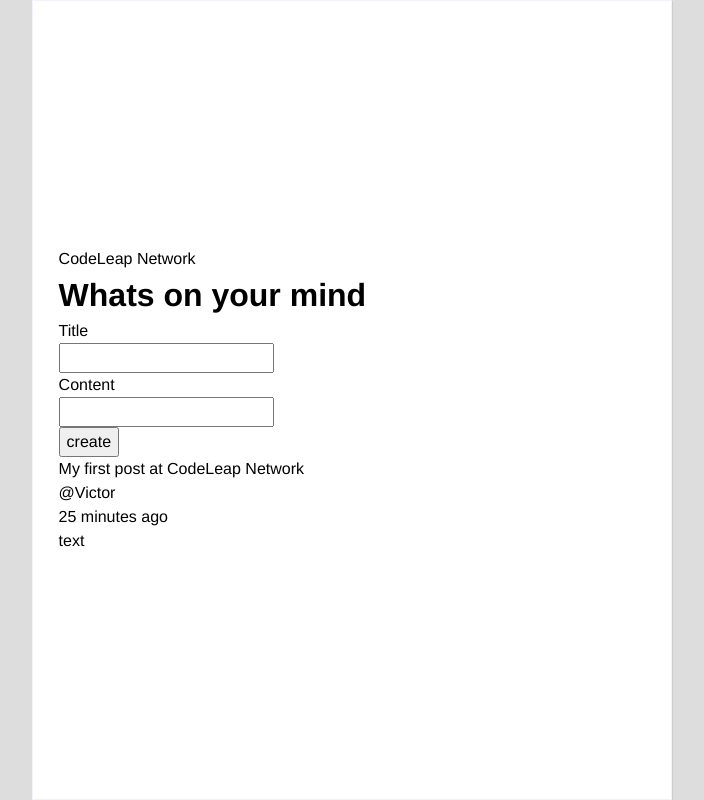
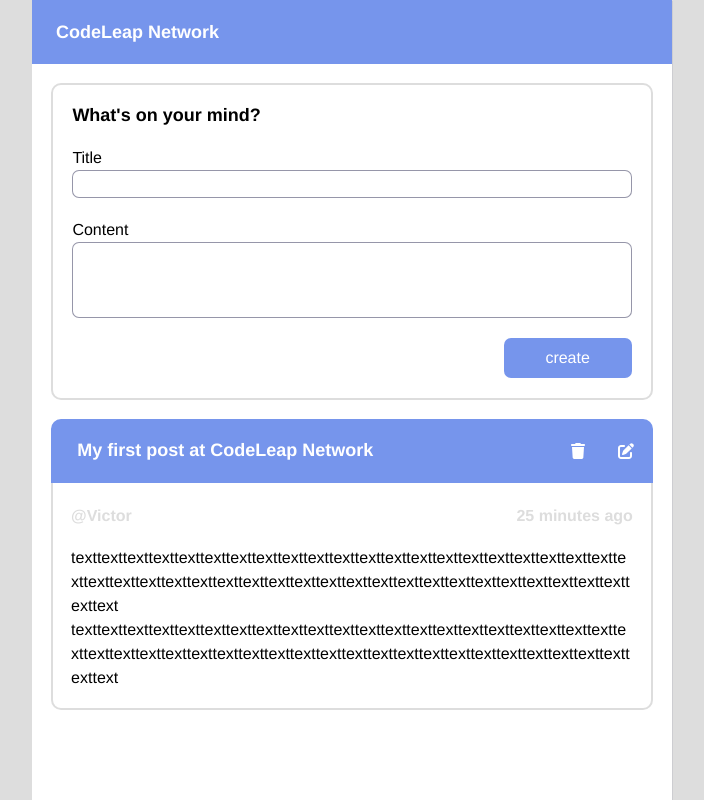
Before and after one commit to gtretow/secret, a React (Vite) app: page /mainScreen in a window 1280 px wide. Shown: the whole page, without its empty margins (288-992 px from the left). Built offline with nearby package versions, Linux system fonts and the light colour scheme.

Commit message:
pages created

```diff
--- a/package.json
+++ b/package.json
@@ -9,7 +9,11 @@
     "preview": "vite preview"
   },
   "dependencies": {
+    "@fortawesome/free-solid-svg-icons": "^6.4.0",
+    "@fortawesome/react-fontawesome": "^0.2.0",
     "axios": "^1.3.5",
+    "babel-plugin-macros": "^3.1.0",
+    "font-awesome": "^4.7.0",
     "react": "^18.2.0",
     "react-dom": "^18.2.0",
     "react-router-dom": "^6.10.0",
--- /dev/null
+++ b/src/Components/CreateCard/CreateCard.jsx
@@ -0,0 +1,22 @@
+import React from "react";
+import * as S from "./styled";
+import Button from "../../Components/Button/Button";
+
+export default function CreateCard() {
+  return (
+    <S.CardWrapper>
+      <S.BlackText>What's on your mind?</S.BlackText>
+      <S.InputContainer>
+        <p>Title</p>
+        <S.TitleInput></S.TitleInput>
+      </S.InputContainer>
+      <S.InputContainer>
+        <p>Content</p>
+        <S.ContentInput></S.ContentInput>
+      </S.InputContainer>
+      <S.ButtonContainer>
+        <Button>create</Button>
+      </S.ButtonContainer>
+    </S.CardWrapper>
+  );
+}
--- /dev/null
+++ b/src/Components/CreateCard/styled.js
@@ -0,0 +1,44 @@
+import styled from "styled-components";
+import { COLORS } from "../../styles/Constants";
+
+export const BlackText = styled.h2`
+  color: ${COLORS.black};
+  font-size: 18px;
+  margin: 3% 0 3% 0;
+`;
+
+export const CardWrapper = styled.div`
+  display: flex;
+  flex-direction: column;
+  border: 2px solid ${COLORS.gray};
+  border-radius: 10px;
+  margin: 0 3% 3% 3%;
+  padding: 0 3% 0 3%;
+`;
+
+export const TitleInput = styled.input`
+  width: 100%;
+  border-radius: 7px;
+  border: 1px solid ${COLORS.transparentGray75};
+`;
+
+export const ContentInput = styled.input`
+  width: 100%;
+  height: 150px;
+  border-radius: 7px;
+  border: 1px solid ${COLORS.transparentGray75};
+`;
+
+export const ButtonContainer = styled.div`
+  height: 40px;
+  display: flex;
+  justify-content: end;
+  margin-bottom: 20px;
+`;
+
+export const InputContainer = styled.div`
+  max-height: 100px;
+  display: flex;
+  flex-direction: column;
+  margin-bottom: 20px;
+`;
--- a/src/Components/EditScreen/styled.js
+++ /dev/null
@@ -1,2 +0,0 @@
-import styled from "styled-components";
-import { COLORS } from "../../styles/Constants";
--- a/src/Components/EditScreen/EditScreen.jsx
+++ b/src/Components/Modal/Modal.jsx
@@ -1,5 +1,5 @@
 import React from "react";
 
-export default function EditScreen() {
+export default function Modal() {
   return <div>EditScreen</div>;
 }
--- /dev/null
+++ b/src/Components/Modal/styled.js
@@ -0,0 +1,13 @@
+import styled from "styled-components";
+import { COLORS } from "../../styles/Constants";
+
+export const Modal = styled.div`
+  z-index: auto;
+  display: ${({ show }) => (show ? "block" : "none")};
+  position: fixed;
+  top: 0;
+  left: 0;
+  height: 100vh;
+  width: 100vw;
+  background: rgba(0, 0, 0, 0.5);
+`;
--- /dev/null
+++ b/src/Components/PostedCard/PostedCard.jsx
@@ -0,0 +1,29 @@
+import React from "react";
+import * as S from "./styled";
+import { FontAwesomeIcon } from "@fortawesome/react-fontawesome";
+import { faTrash, faPenToSquare } from "@fortawesome/free-solid-svg-icons";
+
+export default function PostedCard() {
+  return (
+    <S.PostWrapper>
+      <S.HeaderWrapper>
+        <S.WhiteText>My first post at CodeLeap Network</S.WhiteText>
+        <S.IconWrapper>
+          <FontAwesomeIcon icon={faTrash} />
+          <FontAwesomeIcon icon={faPenToSquare} />
+        </S.IconWrapper>
+      </S.HeaderWrapper>
+      <S.ContentWrapper>
+        <S.NameWrapper>
+          <p>@Victor</p> <p>25 minutes ago</p>
+        </S.NameWrapper>
+        <S.TextWrapper>
+          <p>
+            texttexttexttexttexttexttexttexttexttexttexttexttexttexttexttexttexttexttexttexttexttexttexttexttexttexttexttexttexttexttexttexttexttexttexttexttexttexttexttexttexttexttexttexttext
+            texttexttexttexttexttexttexttexttexttexttexttexttexttexttexttexttexttexttexttexttexttexttexttexttexttexttexttexttexttexttexttexttexttexttexttexttexttexttexttexttexttexttexttexttext
+          </p>
+        </S.TextWrapper>
+      </S.ContentWrapper>
+    </S.PostWrapper>
+  );
+}
--- /dev/null
+++ b/src/Components/PostedCard/styled.js
@@ -0,0 +1,70 @@
+import styled from "styled-components";
+import { COLORS } from "../../styles/Constants";
+
+export const PostWrapper = styled.div`
+  display: flex;
+  flex-direction: column;
+  border-radius: 10px;
+  margin: 0 3% 3% 3%;
+  border-radius: 10px;
+`;
+
+export const ContentWrapper = styled.div`
+  padding-top: 1.3em;
+  display: flex;
+  flex-direction: column;
+  width: 100%;
+  border-left: 2px solid ${COLORS.gray};
+  border-right: 2px solid ${COLORS.gray};
+  border-bottom: 2px solid ${COLORS.gray};
+  border-bottom-left-radius: 10px;
+  border-bottom-right-radius: 10px;
+`;
+
+export const IconWrapper = styled.div`
+  color: ${COLORS.white};
+  display: flex;
+  justify-content: space-between;
+  width: 13%;
+  max-width: 100px;
+  min-width: 80px;
+  padding-right: 3%;
+`;
+
+export const HeaderWrapper = styled.div`
+  width: 100%;
+  border-radius: 10px 10px 0 0;
+  background: ${COLORS.primary};
+  height: 4em;
+  display: flex;
+  align-items: center;
+  padding-left: 1.5em;
+  border: 2px solid ${COLORS.primary};
+  justify-content: space-between;
+`;
+
+export const NameWrapper = styled.div`
+  display: flex;
+  justify-content: space-between;
+  margin: 0 3% 3% 3%;
+  color: ${COLORS.gray};
+  font-weight: bold;
+`;
+
+export const TextWrapper = styled.div`
+  margin: 0 3% 3% 3%;
+`;
+
+export const CardWrapper = styled.div`
+  display: flex;
+  flex-direction: column;
+  border: 2px solid ${COLORS.gray};
+  border-radius: 10px;
+  margin: 0 3% 3% 3%;
+  padding: 0 3% 0 3%;
+`;
+
+export const WhiteText = styled.h2`
+  color: ${COLORS.white};
+  font-size: 18px;
+`;
--- a/src/Pages/MainScreen/MainScreen.jsx
+++ b/src/Pages/MainScreen/MainScreen.jsx
@@ -1,37 +1,16 @@
 import React from "react";
 import * as S from "./styled";
+import PostedCard from "../../Components/PostedCard/PostedCard";
+import CreateCard from "../../Components/CreateCard/CreateCard";
 
 export default function MainScreen() {
   return (
     <S.MainScreen>
-      <header>CodeLeap Network</header>
-      <div>
-        <h1>Whats on your mind</h1>
-        <div>
-          <p>Title</p>
-          <input></input>
-        </div>
-        <div>
-          <p>Content</p>
-          <input></input>
-        </div>
-        <button>create</button>
-      </div>
-      <div>
-        <div>
-          My first post at CodeLeap Network
-          <div>
-            <img />
-            <img />
-          </div>
-        </div>
-        <div>
-          <p>@Victor</p> <p>25 minutes ago</p>
-        </div>
-        <div>
-          <p>text</p>
-        </div>
-      </div>
+      <S.Header>
+        <S.WhiteText>CodeLeap Network</S.WhiteText>
+      </S.Header>
+      <CreateCard />
+      <PostedCard />
     </S.MainScreen>
   );
 }
--- a/src/Pages/MainScreen/styled.js
+++ b/src/Pages/MainScreen/styled.js
@@ -9,10 +9,21 @@
   left: 50%;
   background: ${COLORS.white};
   transform: translate(-50%, -50%);
-  border: 1px solid ${COLORS.offwhite};
   box-shadow: 1px 1px ${COLORS.transparentGray15};
   display: flex;
-  justify-content: center;
   flex-direction: column;
-  padding: 0 2% 0 2%;
 `;
+
+export const Header = styled.header`
+  background: ${COLORS.primary};
+  height: 4em;
+  margin-bottom: 3%;
+  display: flex;
+  align-items: center;
+  padding-left: 1.5em;
+`;
+
+export const WhiteText = styled.h2`
+  color: ${COLORS.white};
+  font-size: 18px;
+`;
```
Also changed, not shown: 1 other file (tests, documents, lock files or other folders).
